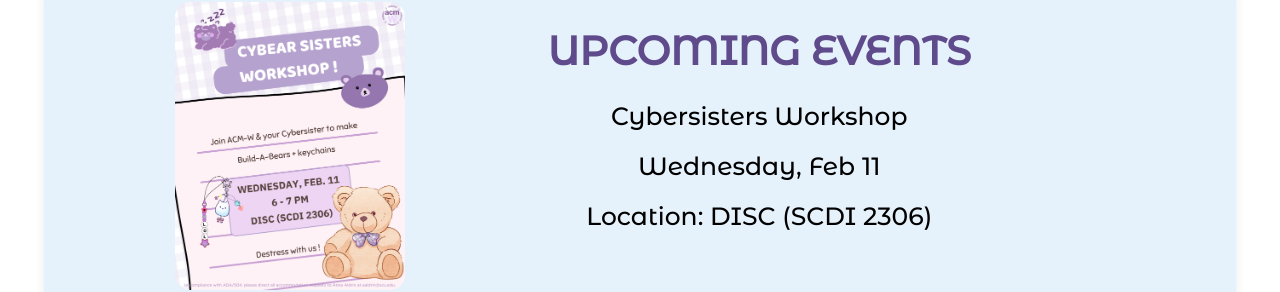
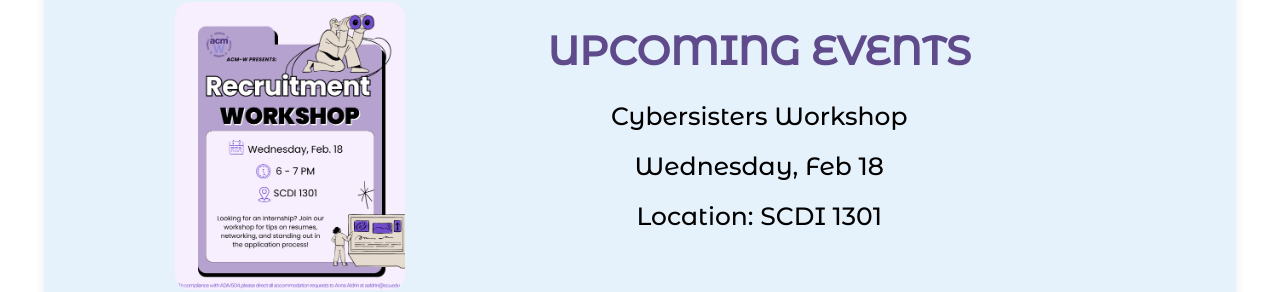
Before and after one commit to scuacmw/acmw-v2, a React (Create React App) app: page / in a window 1280 px wide. Shown: the part 1049-1341 px from the top of the page. Built offline with nearby package versions, Linux system fonts and the light colour scheme.

Commit message:
weekly event

```diff
--- a/src/pages/Home.js
+++ b/src/pages/Home.js
@@ -4,7 +4,7 @@ import image2 from '../assets/boardpic.png';
 import image3 from '../assets/h4hPhoto1.jpg';
 import image4 from '../assets/groupPic1.jpeg';
 import image5 from '../assets/acmAcmwPhoto.jpeg';
-import image6 from '../assets/buildabear.png';
+import image6 from '../assets/Recruitmentworkshop.png';
 import React, { useRef } from 'react';
 
 
@@ -58,8 +58,8 @@ const Home = () => {
         <h1>UPCOMING EVENTS</h1>
         <div className="info">
           <p>Cybersisters Workshop</p>
-          <p>Wednesday, Feb 11</p>
-          <p>Location: DISC (SCDI 2306)</p>
+          <p>Wednesday, Feb 18</p>
+          <p>Location: SCDI 1301</p>
         </div>
         <img src={image6} alt="upcoming event" className="upcomingimage" />
       </div>
```
Also changed, not shown: src/assets/Recruitmentworkshop.png (added), src/assets/buildabear.png (deleted).
